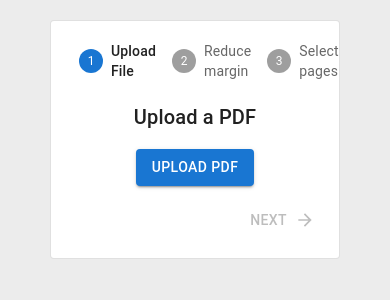
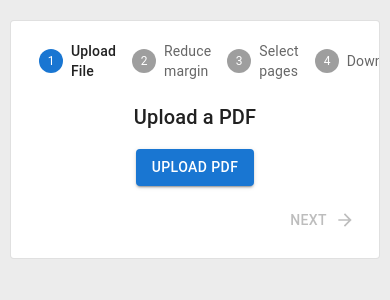
Before and after one commit to Greta741/booklet-maker, a React (Create React App) app: page / in a window 390 px wide. Shown: the top 300 px of the page. Built offline with nearby package versions, Linux system fonts and the light colour scheme.

Commit message:
reduce mobile paddings

```diff
--- a/src/App.tsx
+++ b/src/App.tsx
@@ -21,6 +21,10 @@ const StyledContentWrapper = styled.div`
   max-width: 1200px;
   padding: 20px 50px;
   margin: auto;
+
+  @media (max-width: 768px) {
+    padding: 20px 10px;
+  }
 `;
 
 const StyledBox = styled(Box)`
--- a/src/components/MarginCutter.tsx
+++ b/src/components/MarginCutter.tsx
@@ -94,7 +94,7 @@ const MarginCutter = ({ margin, topMarginModifier, file, onMarginChange, onTopMa
                     type="number"
                     fullWidth
                 />
-                <LoadingButton loading={loading} />
+                <LoadingButton loading={false} />
             </Box>
         </>
     );
```
